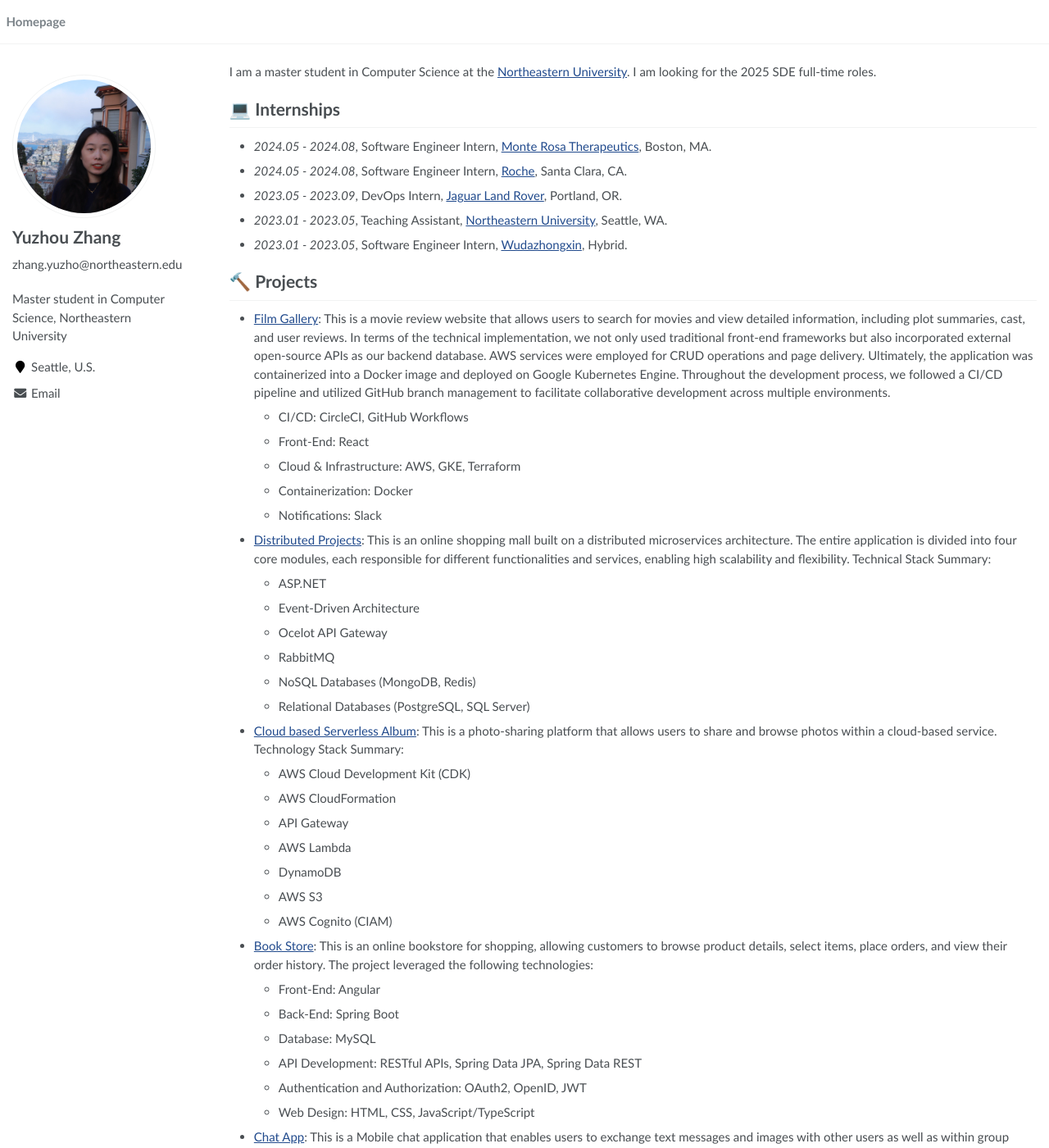
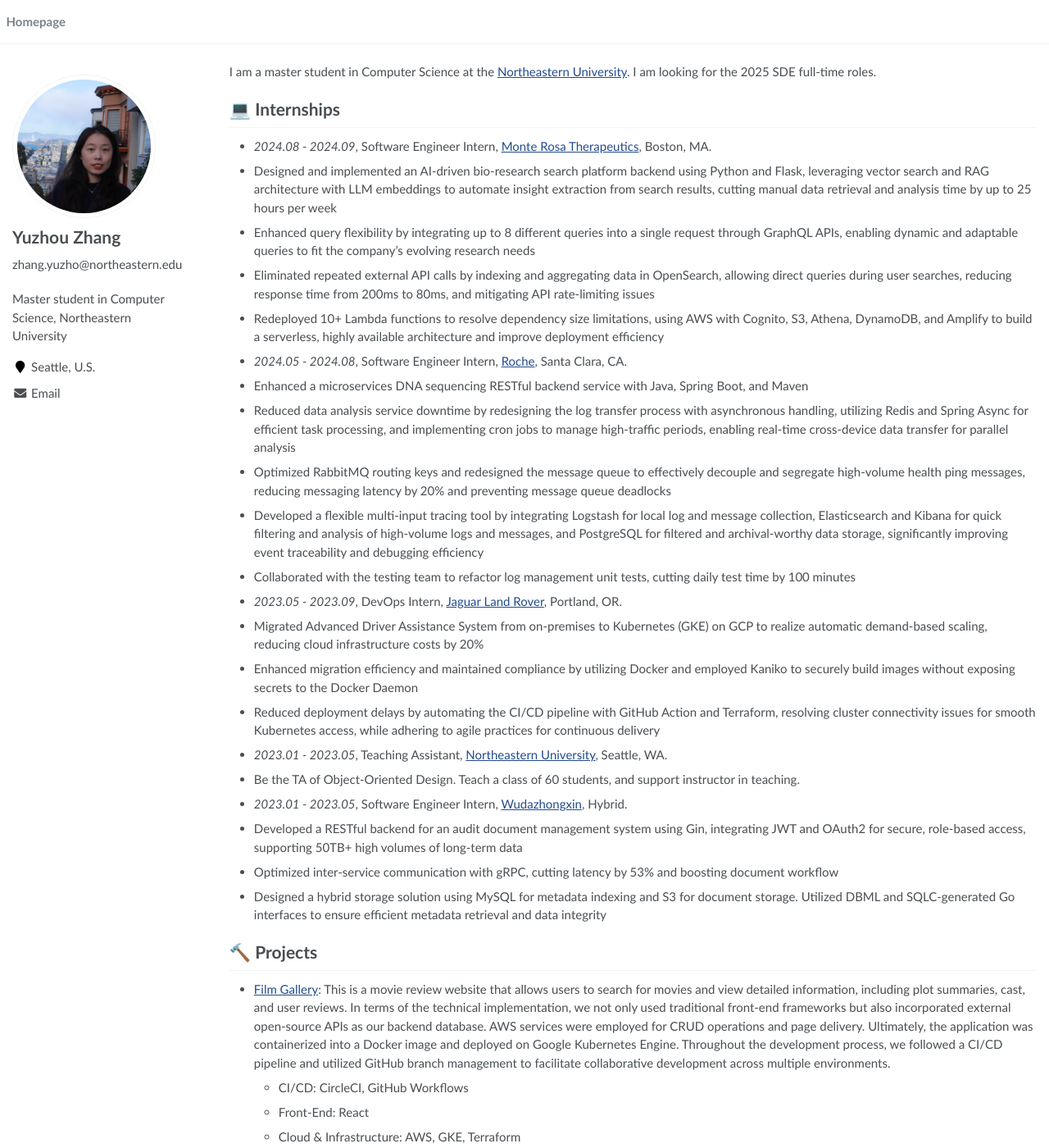
Before and after one commit to ZhangAmyyy/ZhangAmyyy.github.io, a Jekyll site: the page built from _pages/about.md, in a window 1280 px wide and 1400 px high. Shown: the whole window at 82% size. Built offline with Jekyll 4.4.1, drawn with Linux system fonts in a browser that asks for light colours.

Commit message:
detail updated

```diff
--- a/_pages/about.md
+++ b/_pages/about.md
@@ -20,11 +20,27 @@ redirect_from:
 I am a master student in Computer Science at the [Northeastern University](https://www.northeastern.edu/). I am looking for the 2025 SDE full-time roles.
 
 # 💻 Internships
-- *2024.05 - 2024.08*, Software Engineer Intern, [Monte Rosa Therapeutics](https://www.monterosatx.com/), Boston, MA.
+- *2024.08 - 2024.09*, Software Engineer Intern, [Monte Rosa Therapeutics](https://www.monterosatx.com/), Boston, MA.
++ Designed and implemented an AI-driven bio-research search platform backend using Python and Flask, leveraging vector search and RAG architecture with LLM embeddings to automate insight extraction from search results, cutting manual data retrieval and analysis time by up to 25 hours per week
++ Enhanced query flexibility by integrating up to 8 different queries into a single request through GraphQL APIs, enabling dynamic and adaptable queries to fit the company’s evolving research needs
++ Eliminated repeated external API calls by indexing and aggregating data in OpenSearch, allowing direct queries during user searches, reducing response time from 200ms to 80ms, and mitigating API rate-limiting issues
++ Redeployed 10+ Lambda functions to resolve dependency size limitations, using AWS with Cognito, S3, Athena, DynamoDB, and Amplify to build a serverless, highly available architecture and improve deployment efficiency
 - *2024.05 - 2024.08*, Software Engineer Intern, [Roche](https://www.roche.com/), Santa Clara, CA.
++ Enhanced a microservices DNA sequencing RESTful backend service with Java, Spring Boot, and Maven
++ Reduced data analysis service downtime by redesigning the log transfer process with asynchronous handling, utilizing Redis and Spring Async for efficient task processing, and implementing cron jobs to manage high-traffic periods, enabling real-time cross-device data transfer for parallel analysis
++ Optimized RabbitMQ routing keys and redesigned the message queue to effectively decouple and segregate high-volume health ping messages, reducing messaging latency by 20% and preventing message queue deadlocks
++ Developed a flexible multi-input tracing tool by integrating Logstash for local log and message collection, Elasticsearch and Kibana for quick filtering and analysis of high-volume logs and messages, and PostgreSQL for filtered and archival-worthy data storage, significantly improving event traceability and debugging efficiency
++ Collaborated with the testing team to refactor log management unit tests, cutting daily test time by 100 minutes
 - *2023.05 - 2023.09*, DevOps Intern, [Jaguar Land Rover](https://www.jaguarlandrover.com/), Portland, OR.
++ Migrated Advanced Driver Assistance System from on-premises to Kubernetes (GKE) on GCP to realize automatic demand-based scaling, reducing cloud infrastructure costs by 20%
++ Enhanced migration efficiency and maintained compliance by utilizing Docker and employed Kaniko to securely build images without exposing secrets to the Docker Daemon
++ Reduced deployment delays by automating the CI/CD pipeline with GitHub Action and Terraform, resolving cluster connectivity issues for smooth Kubernetes access, while adhering to agile practices for continuous delivery
 - *2023.01 - 2023.05*, Teaching Assistant, [Northeastern University](https://www.northeastern.edu/), Seattle, WA.
++ Be the TA of Object-Oriented Design. Teach a class of 60 students, and support instructor in teaching.
 - *2023.01 - 2023.05*, Software Engineer Intern, [Wudazhongxin](http://www.wudazhongxin.com/), Hybrid.
++ Developed a RESTful backend for an audit document management system using Gin, integrating JWT and OAuth2 for secure, role-based access, supporting 50TB+ high volumes of long-term data
++ Optimized inter-service communication with gRPC, cutting latency by 53% and boosting document workflow
++ Designed a hybrid storage solution using MySQL for metadata indexing and S3 for document storage. Utilized DBML and SQLC-generated Go interfaces to ensure efficient metadata retrieval and data integrity
 
 # 🔨 Projects
 - [Film Gallery](https://github.com/ZhangAmyyy/film_gallery):
```
